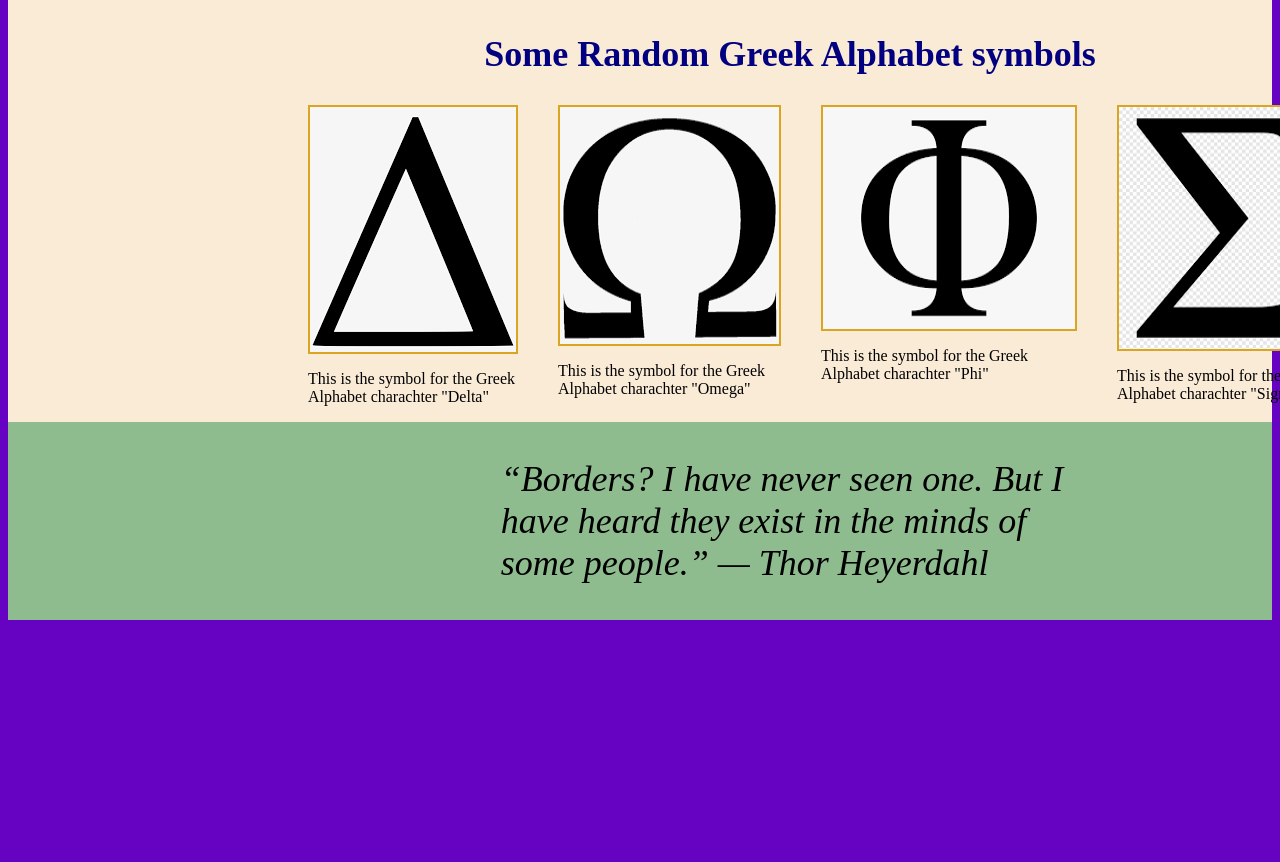
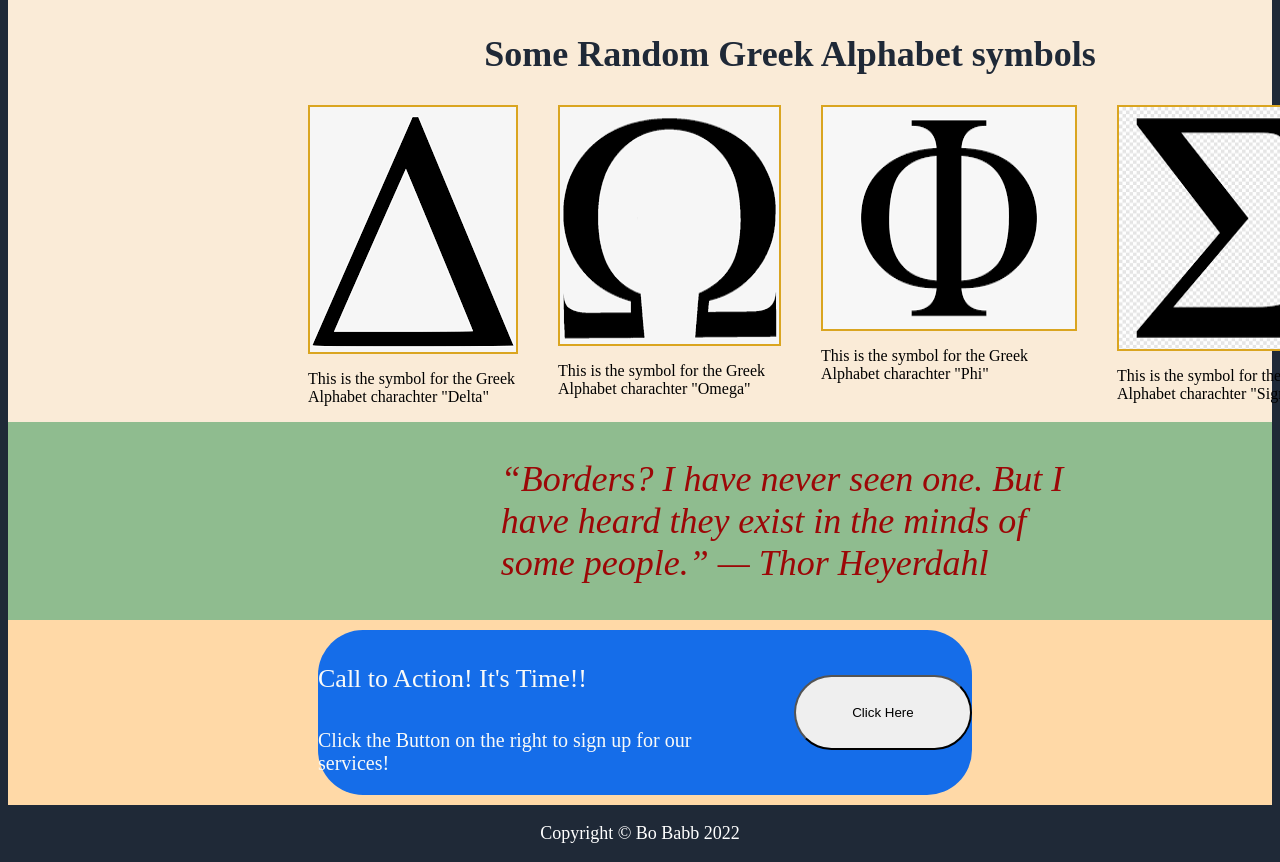
Before and after one commit to bobabb762/landing-page, a plain HTML site: page index.html in a window 1280 px wide. Shown: the part 362-1224 px from the top of the page. Before the commit the page ends 982 px from the top, so only its background shows below. Drawn offline with Linux system fonts and the light colour scheme.

Commit message:
finish adding all sections and most formatting

```diff
--- a/index.html
+++ b/index.html
@@ -61,7 +61,21 @@
         — Thor Heyerdahl</p></div>
 </div>
 
+<div class="sec4">
+    <div class="card">
+        <div class="cardtext">
+            <h4>Call to Action! It's Time!!</h4>
+            <p>Click the Button on the right to sign up for our services!</p>
+        </div>
+        <button>Click Here</button>
+    </div>
 
+
+</div>
+
+<div class="footer">
+    <p>Copyright <span>&copy;<span> Bo Babb 2022</p>
+</div>
 
 </body>
 </html>
--- a/style.css
+++ b/style.css
@@ -1,5 +1,5 @@
 body {
-    background-color: rgb(102, 3, 194);
+    background-color: #1f2937;
     display: flex;
     flex-direction: column;
     max-width: 100vw;
@@ -78,7 +78,7 @@ h3 {
 
 h2 {
     font-size: 36px;
-    color: navy;
+    color: #1f2937;
 }
 
 .sec3 {
@@ -97,15 +97,65 @@ h2 {
 .quote {
     display: flex;
     width: 60%;
+    color: rgb(156, 7, 7);
 
 }
 
+.sec4 {
+    padding-left: 300px;
+    background-color: rgb(255, 217, 167);
+    display: flex;
+    align-content: center;
+    justify-content: center;
+}
 
+.card {
+    background-color: #156de9;
+    border-radius: 45px;
+    display: flex;
 
+    justify-content: center;
+    align-items: center;
+    gap: 80px;
+    margin: 10px;
+    margin-right: 300px;
+}
+
+.cardtext {
+    flex-direction: column;
+}
+
+.card button {
+    border-radius: 45px;
+    width: 200px;
+    height: 75px;
+}
+
+.sec4 h4 {
+    font-size: 26px;
+    font-weight: 500;
+    color: #f9faf8;
+}
+
+.sec4 p {
+    font-size: 20px;
+    color: #f9faf8;
+}
+
+.footer {
+    display: flex;
+    justify-content: center;
+    align-items: center;
+    font-size: 18px;
+    color: white;
+}
 
 a {
     text-decoration: none;
     color: white;
     margin: 15px;
+    padding: 2px;
     font-size: 20px;
+    border: 1px solid white;
+    border-radius: 45px;
 }
```
Also changed, not shown: images/stockphoto.jpeg.
